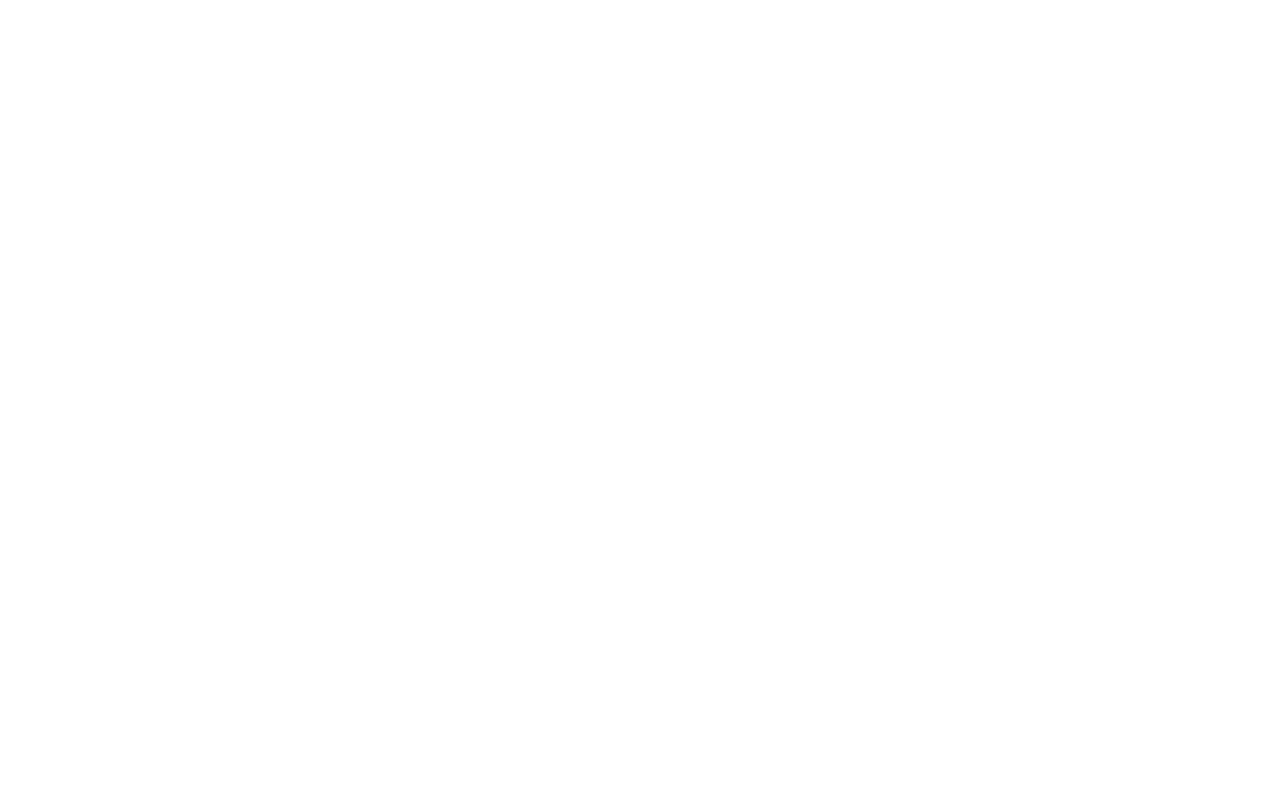
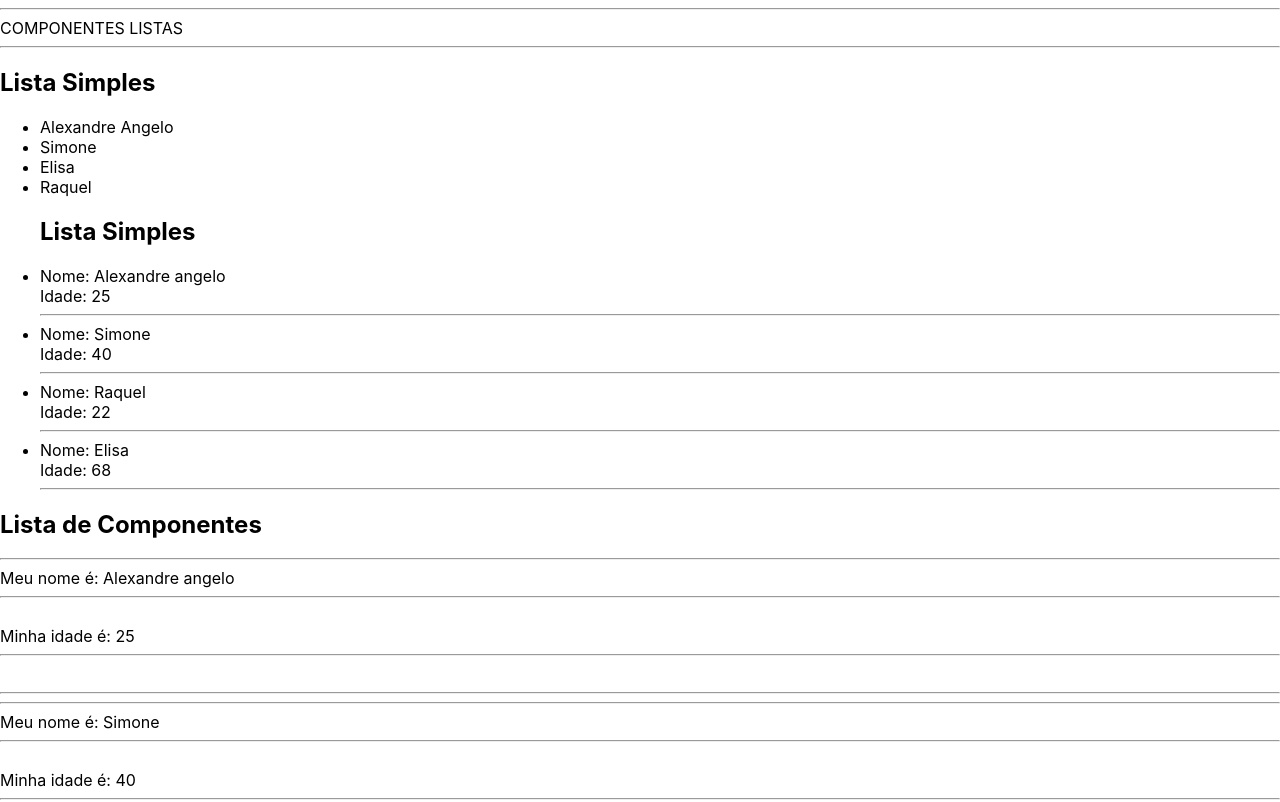
Before and after one commit to Donlekao/Leko-novo, a React (Create React App) app: page /listas in a window 1280 px wide. Before the commit this address had no page. Shown: the top 802 px of the page. Built offline with nearby package versions, Linux system fonts and the light colour scheme.

Commit message:
aula21.08

```diff
--- a/src/App.tsx
+++ b/src/App.tsx
@@ -6,6 +6,7 @@
 import Cabecalho from "./componentes/cabecalho";
 import AlunoDetalhe from "./paginas/alunoDetalhe";
 import Pai from "./paginas/pai";
+import Listas from "./paginas/listas";
 
 
 function App() {
@@ -18,6 +19,7 @@
         <Route path="/alunos" element= {<Alunos/>} />
         <Route path="/alunos/:aluno" element = {<AlunoDetalhe/>} />
         <Route path="/pai" element= {<Pai/>} />
+        <Route path='/listas'element = {<Listas/>} />
 
       </Routes>
 
--- /dev/null
+++ b/src/componentes/itemLista/index.tsx
@@ -0,0 +1,35 @@
+import '../../estilo/estilo.css'
+type Props = {
+    dados: {
+        name: string;
+        age: string;
+    }
+}
+
+function ItemLista ({dados}: Props){
+    return(
+        <div>
+
+            <hr />
+               Meu nome é: {dados.name}
+               <hr />
+                <br />
+               Minha idade é: {dados.age}
+               <hr />
+               <br />
+
+            <hr />
+
+
+
+
+
+
+        </div>
+
+
+
+    )
+}
+
+export default ItemLista
--- /dev/null
+++ b/src/paginas/listas.tsx
@@ -0,0 +1,56 @@
+import ItemLista from "../componentes/itemLista";
+
+function Listas (){
+
+    let ListaSimples = [
+
+        'Alexandre Angelo',
+        'Simone',
+        'Elisa',
+        'Raquel'
+
+    ]
+
+    let ListaObj = [
+        {name: 'Alexandre angelo', age: '25'},
+        {name: 'Simone', age: '40'},
+        {name: 'Raquel', age: '22'},
+        {name: 'Elisa', age: '68'}
+
+    ]
+
+    return(
+        <div>
+            <hr />
+            COMPONENTES LISTAS
+            <hr />
+
+            <h2> Lista Simples</h2>
+            <ul>
+                {ListaSimples.map((item, index) => (
+                    <li key={index}>{item}</li>
+
+              ) ) }
+            <h2> Lista Simples</h2>
+
+                {ListaObj.map((item, index) => (
+                    <li key={index}> Nome: {item.name } <br /> Idade: {item.age} <hr /></li>
+
+              ) ) }
+
+
+            </ul>
+              <h2> Lista de  Componentes </h2>
+              {ListaObj.map((item,index) => (
+                <ItemLista dados = {item} />
+              )
+              )}
+        </div>
+
+     )
+}
+
+
+
+
+export default Listas;
```
